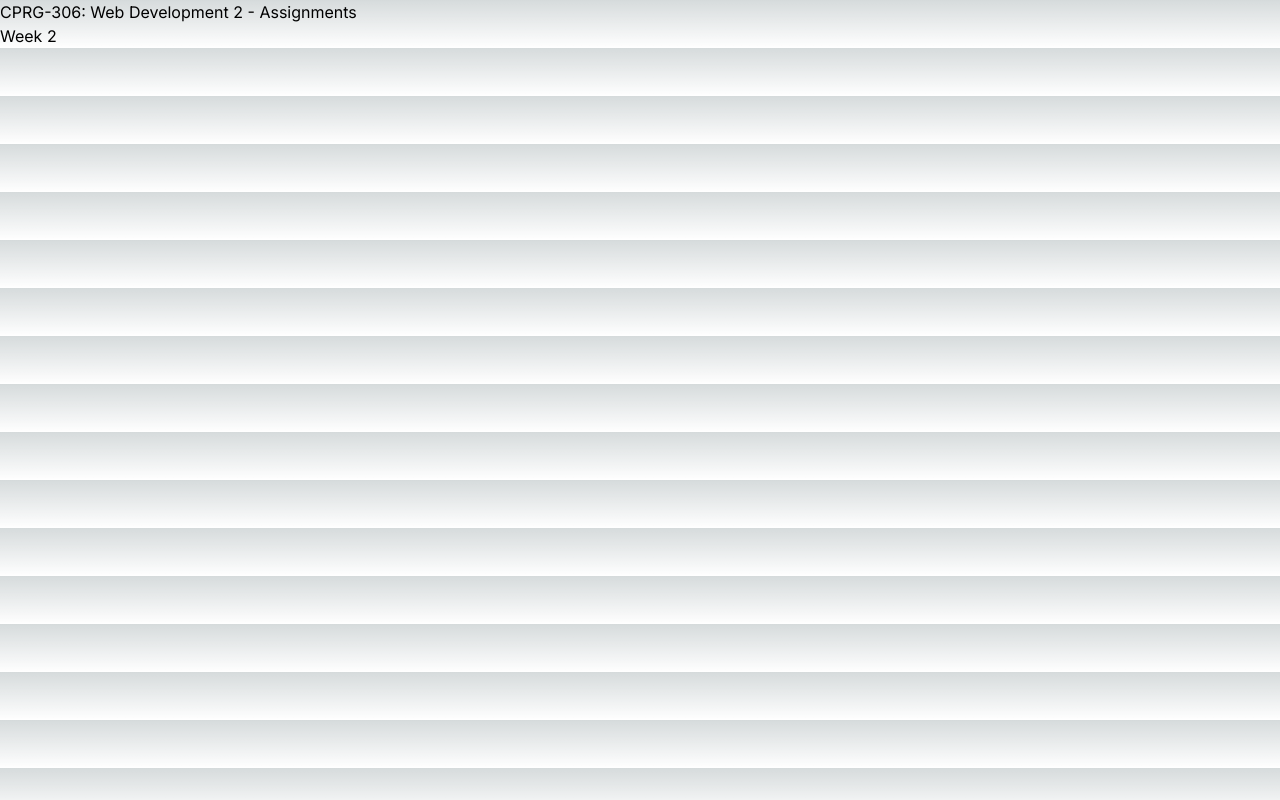
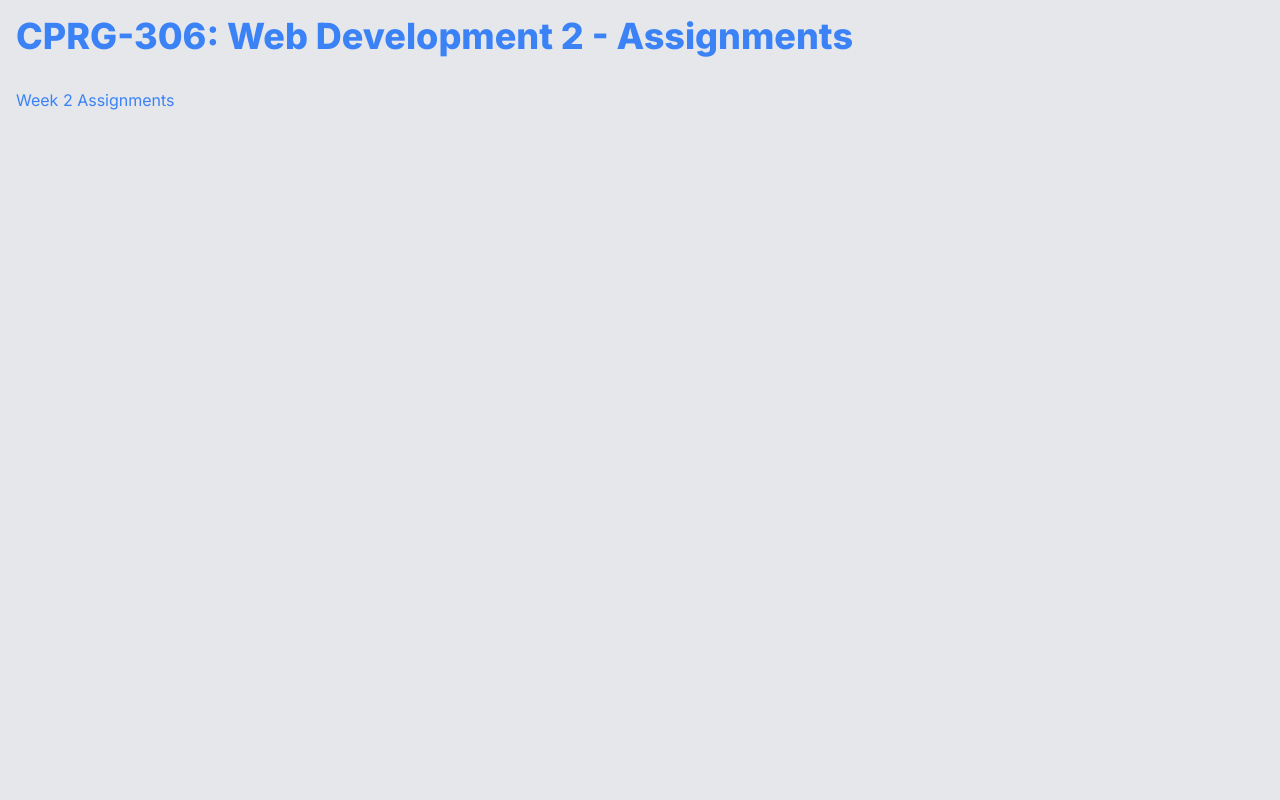
Before and after one commit to MeetGodad/cprg306-assignments, a Next.js app: page / in a window 1280 px wide. Built offline with nearby package versions, Linux system fonts and the light colour scheme.

Commit message:
CSS Added

```diff
--- a/app/page.js
+++ b/app/page.js
@@ -2,9 +2,9 @@ import Link from "next/link";
 
 export default function Page() {
   return(
-    <main>
-      <h1>CPRG-306: Web Development 2 - Assignments</h1>
-      <Link href="week-2">Week 2</Link>
-    </main>
+    <main className="container mx-auto p-4 bg-gray-200 min-h-screen">
+    <h1 className="text-4xl font-extrabold text-blue-500 mb-8">CPRG-306: Web Development 2 - Assignments</h1>
+    <Link href="week-2" className="text-blue-500 hover:text-green-500 transition duration-500">Week 2 Assignments</Link>
+  </main>
   );
 };
```
